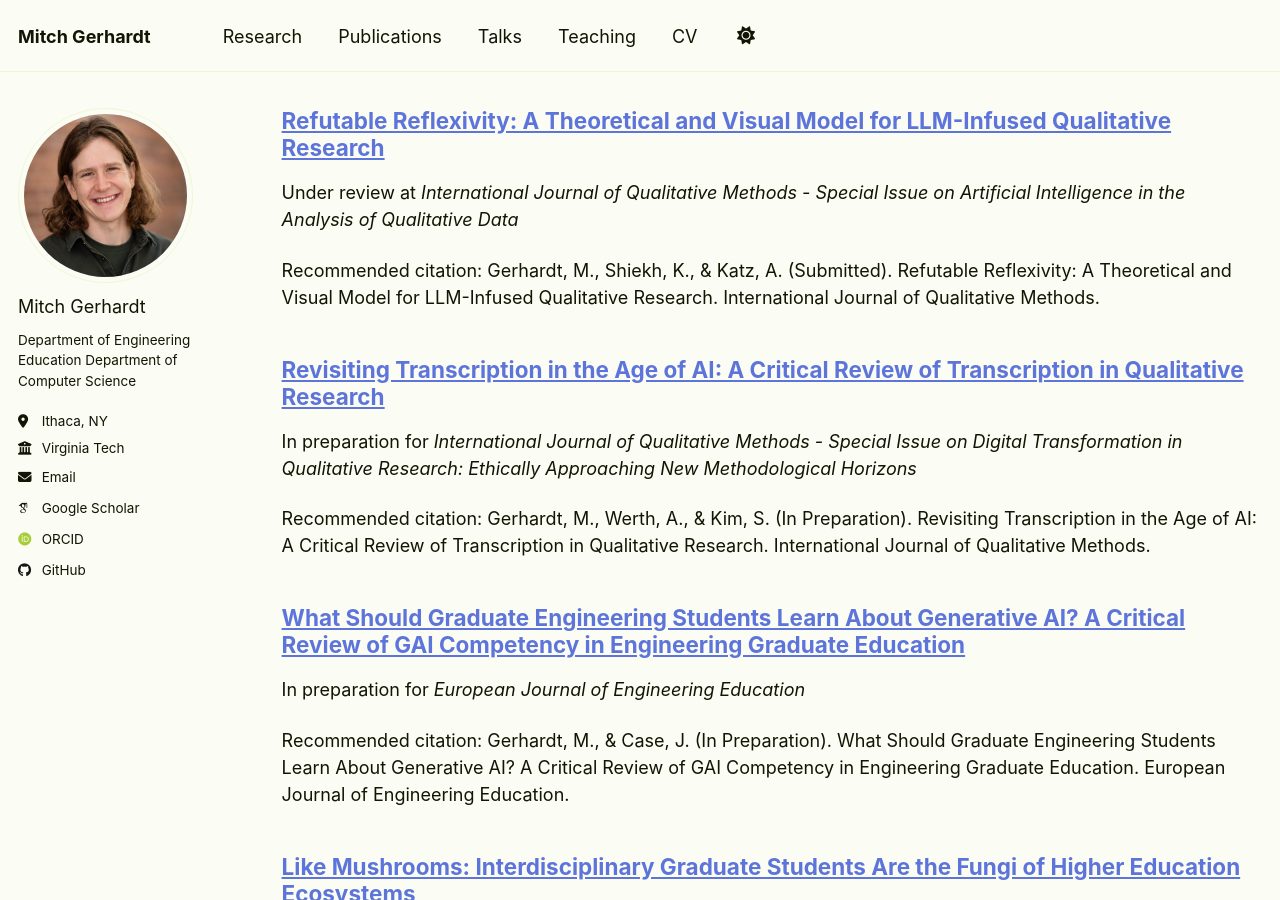
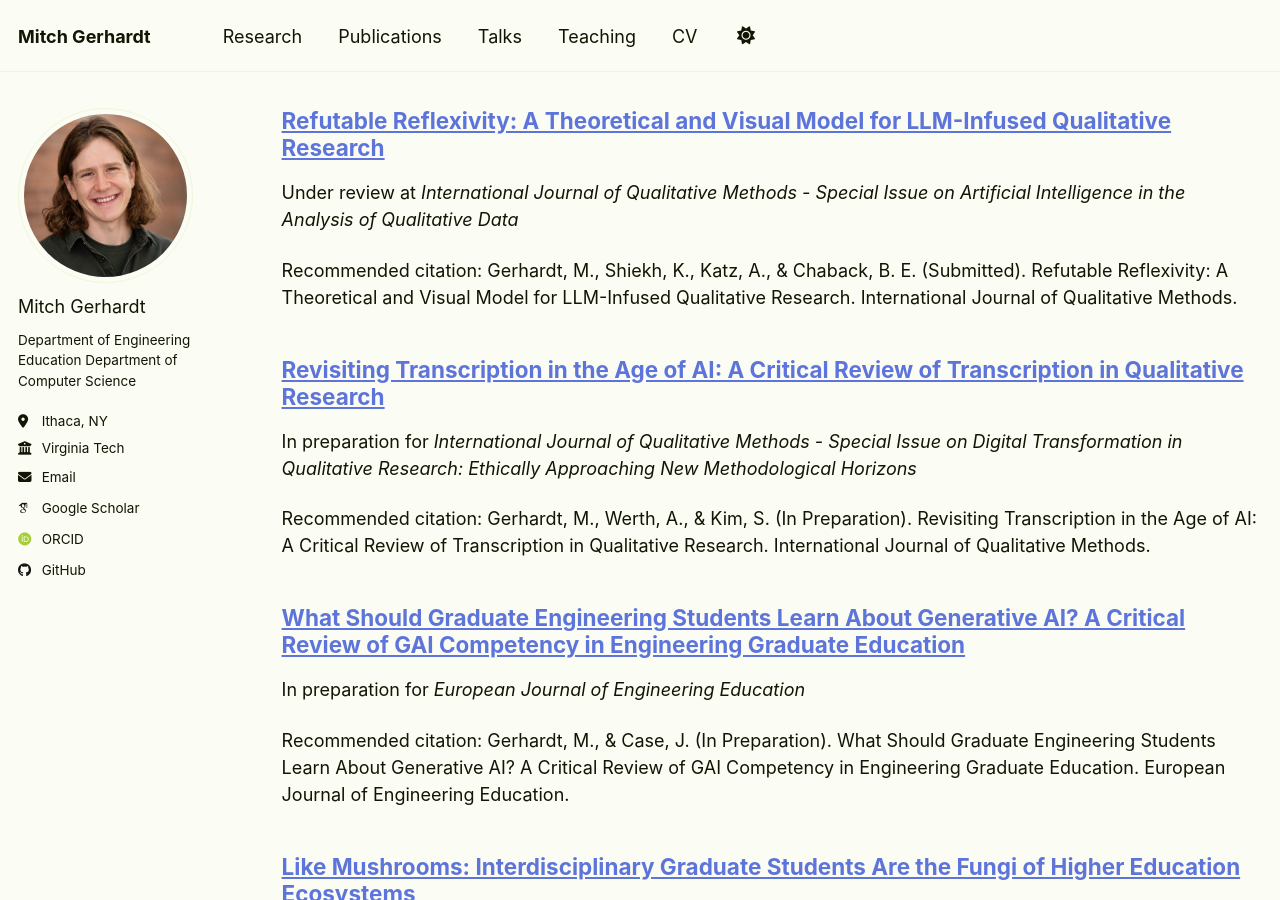
Before and after one commit to mitchg10/mitchg10.github.io, a Jekyll site: the page built from _pages/collection-archive.html, in a window 1280 px wide and 900 px high, scrolled down 5082 px. Built offline with Jekyll 4.4.1, drawn with Linux system fonts in a browser that asks for light colours; some web fonts are replaced.

Commit message:
fix: add Benjamin E. Chaback as last author on Refutable Reflexivity
Co-Authored-By: Claude Opus 5.5 <noreply@anthropic.com>

```diff
--- a/_pages/cv.md
+++ b/_pages/cv.md
@@ -60,7 +60,7 @@ Journal Publications
 
 * **Refutable Reflexivity: A Theoretical and Visual Model for LLM-Infused Qualitative Research** (Submitted)
   * *International Journal of Qualitative Methods* - Special Issue on Artificial Intelligence in the Analysis of Qualitative Data
-  * **Mitchell Gerhardt**, Kylee Shiekh, and Andrew Katz
+  * **Mitchell Gerhardt**, Kylee Shiekh, Andrew Katz, and Benjamin Chaback
 
 * **The Problem With Prompting: Using Decision Models for Traceable and Justifiable GenAI-Infused Qualitative Data Analysis** (In Preparation)
   * *Organizational Research Methods*
--- a/_publications/2026-01-05-Toward-Reflexive-LLM-Infused-Research.md
+++ b/_publications/2026-01-05-Toward-Reflexive-LLM-Infused-Research.md
@@ -1,12 +1,12 @@
 ---
 title: "Refutable Reflexivity: A Theoretical and Visual Model for LLM-Infused Qualitative Research"
-author: "Mitchell Gerhardt, Kylee Shiekh, Andrew Katz"
+author: "Mitchell Gerhardt, Kylee Shiekh, Andrew Katz, Benjamin Chaback"
 collection: publications
 category: manuscripts
 permalink: /publication/2026-01-05-Toward-Reflexive-LLM-Infused-Research
 date: 2026-09-09
 venue: 'International Journal of Qualitative Methods - Special Issue on Artificial Intelligence in the Analysis of Qualitative Data'
-citation: 'Gerhardt, M., Shiekh, K., & Katz, A. (Submitted). Refutable Reflexivity: A Theoretical and Visual Model for LLM-Infused Qualitative Research. International Journal of Qualitative Methods.'
+citation: 'Gerhardt, M., Shiekh, K., Katz, A., & Chaback, B. E. (Submitted). Refutable Reflexivity: A Theoretical and Visual Model for LLM-Infused Qualitative Research. International Journal of Qualitative Methods.'
 status: submitted
 # paperurl: 'TBD'
 masked_sections:
```
